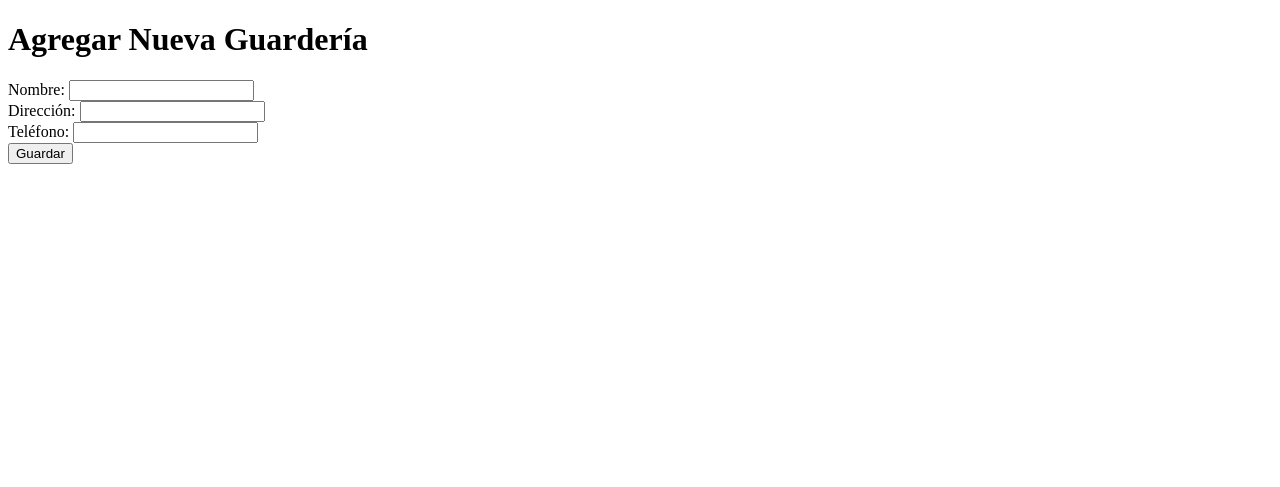
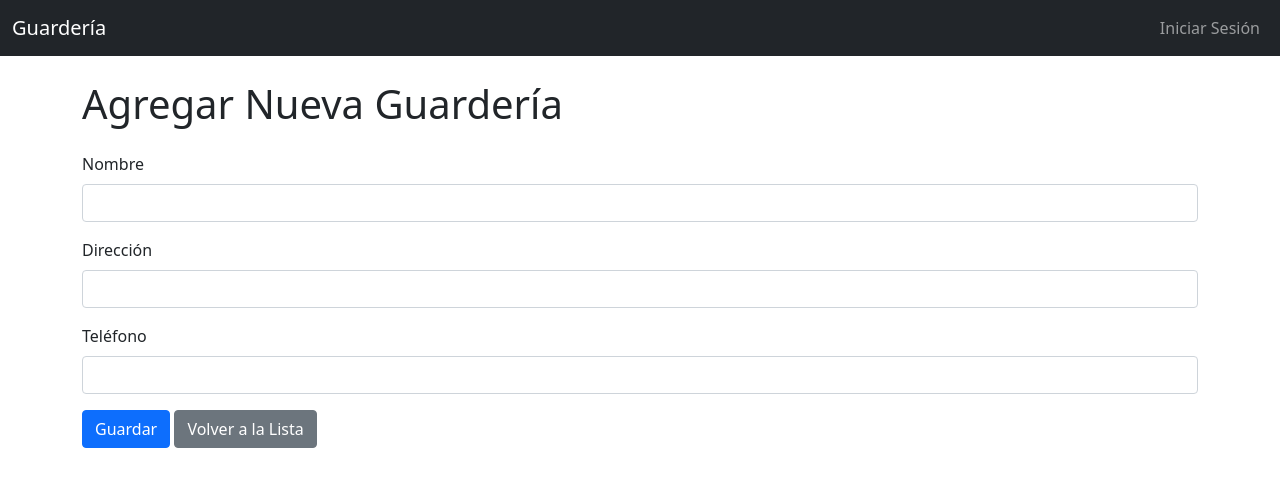
Before and after one commit to jsantacruzv85/TALLER1-jsantacruz, a Flask app: template app/templates/agregar_guarderia.html in a window 1280 px wide. Shown: the top 487 px of the page. Run offline with Flask 3, Linux system fonts and the light colour scheme; the template is opened without the code that fills it, so the values that code supplies are empty; parts of the project's set-up code (start-up, migrations or seed data) failed here and were passed over.

Commit message:
Agregados botones y mejoras en formularios de perros y guarderías

```diff
--- a/app/templates/agregar_guarderia.html
+++ b/app/templates/agregar_guarderia.html
@@ -1,18 +1,23 @@
-<!DOCTYPE html>
-<html lang="en">
-<head>
-    <title>Agregar Guardería</title>
-</head>
-<body>
-    <h1>Agregar Nueva Guardería</h1>
-    <form method="POST" action="/guarderias/nuevo">
-        <label>Nombre:</label>
-        <input type="text" name="nombre" required><br>
-        <label>Dirección:</label>
-        <input type="text" name="direccion" required><br>
-        <label>Teléfono:</label>
-        <input type="text" name="telefono" required><br>
-        <button type="submit">Guardar</button>
-    </form>
-</body>
-</html>
+{% extends "base.html" %}
+
+{% block title %}Agregar Guardería{% endblock %}
+
+{% block content %}
+<h1 class="mb-4">Agregar Nueva Guardería</h1>
+<form method="POST" action="{{ url_for('main.agregar_guarderia') }}">
+    <div class="mb-3">
+        <label for="nombre" class="form-label">Nombre</label>
+        <input type="text" id="nombre" name="nombre" class="form-control" required>
+    </div>
+    <div class="mb-3">
+        <label for="direccion" class="form-label">Dirección</label>
+        <input type="text" id="direccion" name="direccion" class="form-control" required>
+    </div>
+    <div class="mb-3">
+        <label for="telefono" class="form-label">Teléfono</label>
+        <input type="text" id="telefono" name="telefono" class="form-control" required>
+    </div>
+    <button type="submit" class="btn btn-primary">Guardar</button>
+    <a href="{{ url_for('main.listar_guarderias') }}" class="btn btn-secondary">Volver a la Lista</a>
+</form>
+{% endblock %}
--- a/app/templates/agregar_perro.html
+++ b/app/templates/agregar_perro.html
@@ -38,5 +38,6 @@
         </select>
     </div>
     <button type="submit" class="btn btn-primary">Guardar</button>
+    <a href="{{ url_for('main.listar_perros') }}" class="btn btn-secondary">Volver a la Lista</a>
 </form>
 {% endblock %}
--- /dev/null
+++ b/enlace.txt
@@ -0,0 +1 @@
+https://github.com/jsantacruzv85/TALLER1-jsantacruz.git
```
Also changed, not shown: app/templates/editar_guarderia.html (+23 -18 lines), README.md (added).
